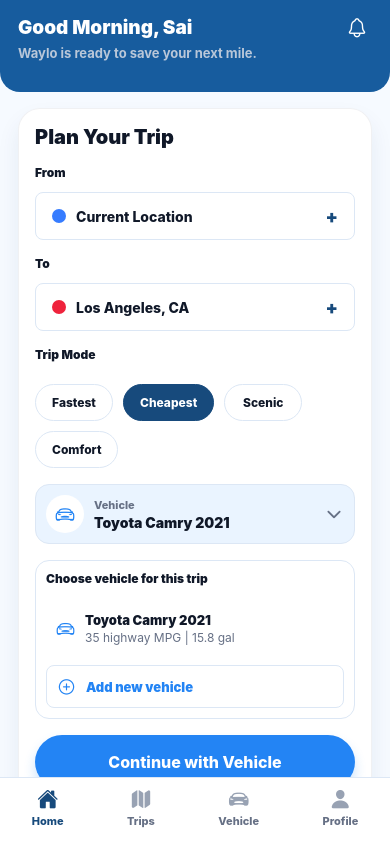
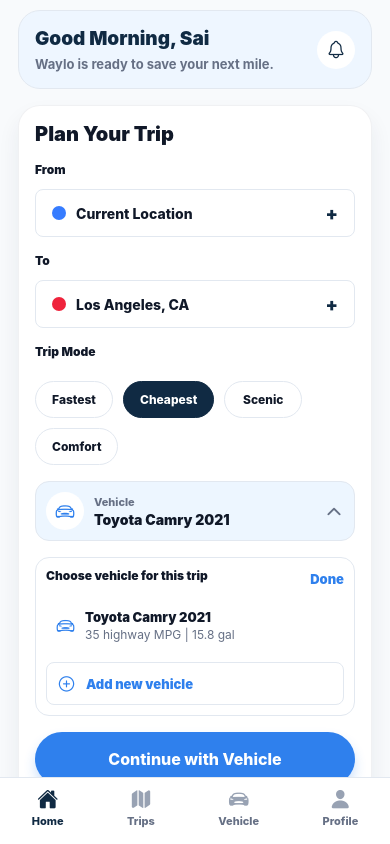
Before and after one commit to saikittu332/waylo-app, a React Native app: screen /Home in a window 390 px wide. Both pictures are taken after a click on the button "Plan Smart Trip". Built offline with nearby package versions, Linux system fonts and the light colour scheme.

Commit message:
Refine Waylo palette and vehicle picker

```diff
--- a/src/constants/theme.js
+++ b/src/constants/theme.js
@@ -1,23 +1,23 @@
 export const colors = {
-  navy: "#174A7C",
-  navyDeep: "#0B2D5C",
-  navySoft: "#3E75A8",
-  headerBlue: "#175C9E",
-  blue: "#2384F4",
-  skyBlue: "#12A8F6",
-  orange: "#08A5F5",
-  orangeDark: "#1478F2",
-  green: "#14C79A",
+  navy: "#102A43",
+  navyDeep: "#071A2F",
+  navySoft: "#315B7D",
+  headerBlue: "#EEF6FF",
+  blue: "#2F80ED",
+  skyBlue: "#56CCF2",
+  orange: "#F97316",
+  orangeDark: "#EA580C",
+  green: "#12B886",
   background: "#F7F8FA",
-  appBackground: "#F6FAFF",
+  appBackground: "#F8FAFC",
   surface: "#FFFFFF",
-  border: "#DCE7F5",
+  border: "#E2E8F0",
   text: "#101828",
   muted: "#667085",
   mutedLight: "#98A2B3",
-  paleBlue: "#EAF4FF",
-  paleOrange: "#E9F7FF",
-  paleGreen: "#E8FBF6",
+  paleBlue: "#EDF6FF",
+  paleOrange: "#FFF4E8",
+  paleGreen: "#E8F8F1",
   red: "#EF233C",
   mapGreen: "#DDEDDC",
   mapBlue: "#D8ECFF"
@@ -62,15 +62,15 @@ export const typography = {
 
 export const shadows = {
   card: {
-    shadowColor: "#153C72",
-    shadowOpacity: 0.08,
+    shadowColor: "#102A43",
+    shadowOpacity: 0.07,
     shadowRadius: 22,
     shadowOffset: { width: 0, height: 12 },
     elevation: 4
   },
   soft: {
-    shadowColor: "#153C72",
-    shadowOpacity: 0.06,
+    shadowColor: "#102A43",
+    shadowOpacity: 0.05,
     shadowRadius: 14,
     shadowOffset: { width: 0, height: 8 },
     elevation: 2
--- a/src/screens/HomeScreen.js
+++ b/src/screens/HomeScreen.js
@@ -47,15 +47,17 @@ export default function HomeScreen({ navigation, route }) {
 
   return (
     <SafeAreaView style={styles.safe}>
-      <View style={styles.navyHeader}>
-        <View style={styles.headerContent}>
-          <Text style={styles.greeting}>Good Morning, Sai</Text>
-          <Text style={styles.assistant}>{assistantName} is ready to save your next mile.</Text>
-          <Ionicons color={colors.surface} name="notifications-outline" size={22} style={styles.bell} />
+      <ScrollView contentContainerStyle={styles.container} keyboardShouldPersistTaps="handled" showsVerticalScrollIndicator={false}>
+        <View style={styles.greetingCard}>
+          <View>
+            <Text style={styles.greeting}>Good Morning, Sai</Text>
+            <Text style={styles.assistant}>{assistantName} is ready to save your next mile.</Text>
+          </View>
+          <View style={styles.bellButton}>
+            <Ionicons color={colors.navy} name="notifications-outline" size={20} />
+          </View>
         </View>
-      </View>
 
-      <ScrollView contentContainerStyle={styles.container} keyboardShouldPersistTaps="handled" showsVerticalScrollIndicator={false}>
         {activeTab === "Home" && (
           <PlanTripContent
             assistantName={assistantName}
@@ -131,7 +133,7 @@ function PlanTripContent({ assistantName, vehicle, vehicles, navigation, from, s
             <TripModeChip key={item} label={item} selected={mode === item} onPress={() => setMode(item)} />
           ))}
         </View>
-        <Pressable onPress={() => setShowVehiclePicker(true)} style={styles.selectedVehicleCard}>
+        <Pressable onPress={() => setShowVehiclePicker((value) => !value)} style={styles.selectedVehicleCard}>
           <View style={styles.vehicleIconMini}>
             <Ionicons color={colors.blue} name="car-sport-outline" size={20} />
           </View>
@@ -139,11 +141,16 @@ function PlanTripContent({ assistantName, vehicle, vehicles, navigation, from, s
             <Text style={styles.selectedVehicleLabel}>Vehicle</Text>
             <Text style={styles.selectedVehicleName}>{vehicle.vehicleName}</Text>
           </View>
-          <Ionicons color={colors.muted} name="chevron-down" size={20} />
+          <Ionicons color={colors.muted} name={showVehiclePicker ? "chevron-up" : "chevron-down"} size={20} />
         </Pressable>
         {showVehiclePicker && (
           <View style={styles.vehiclePicker}>
-            <Text style={styles.label}>Choose vehicle for this trip</Text>
+            <View style={styles.pickerHeader}>
+              <Text style={styles.label}>Choose vehicle for this trip</Text>
+              <Pressable onPress={() => setShowVehiclePicker(false)} hitSlop={8} style={styles.textAction}>
+                <Text style={styles.doneText}>Done</Text>
+              </Pressable>
+            </View>
             {vehicles.map((item) => (
               <Pressable
                 key={item.vehicleName}
@@ -370,35 +377,34 @@ const styles = StyleSheet.create({
     flex: 1,
     paddingBottom: 0
   },
-  navyHeader: {
+  greetingCard: {
+    alignItems: "center",
     backgroundColor: colors.headerBlue,
-    borderBottomLeftRadius: 20,
-    borderBottomRightRadius: 20,
-    minHeight: 92,
-    paddingHorizontal: screen.padding,
-    paddingTop: spacing.sm
-  },
-  headerContent: {
-    alignSelf: "center",
-    maxWidth: screen.maxWidth,
-    width: "100%"
+    borderColor: colors.border,
+    borderRadius: radii.lg,
+    borderWidth: 1,
+    flexDirection: "row",
+    justifyContent: "space-between",
+    padding: spacing.md
   },
   greeting: {
-    color: colors.surface,
+    color: colors.navy,
     fontSize: 19,
-    fontWeight: "900",
-    marginTop: spacing.xs
+    fontWeight: "900"
   },
   assistant: {
-    color: "#B9C7D9",
+    color: colors.muted,
     fontSize: 13,
     fontWeight: "700",
     marginTop: spacing.xs
   },
-  bell: {
-    position: "absolute",
-    right: 4,
-    top: spacing.xs
+  bellButton: {
+    alignItems: "center",
+    backgroundColor: colors.surface,
+    borderRadius: radii.pill,
+    height: 38,
+    justifyContent: "center",
+    width: 38
   },
   container: {
     alignSelf: "center",
@@ -406,7 +412,7 @@ const styles = StyleSheet.create({
     maxWidth: screen.maxWidth,
     paddingHorizontal: screen.padding,
     paddingBottom: spacing.lg,
-    paddingTop: spacing.md,
+    paddingTop: spacing.sm,
     width: "100%"
   },
   tripCard: {
@@ -574,6 +580,16 @@ const styles = StyleSheet.create({
     gap: spacing.sm,
     padding: spacing.sm
   },
+  pickerHeader: {
+    alignItems: "center",
+    flexDirection: "row",
+    justifyContent: "space-between"
+  },
+  doneText: {
+    color: colors.blue,
+    fontSize: 13,
+    fontWeight: "900"
+  },
   vehicleOption: {
     alignItems: "center",
     borderRadius: radii.sm,
```
